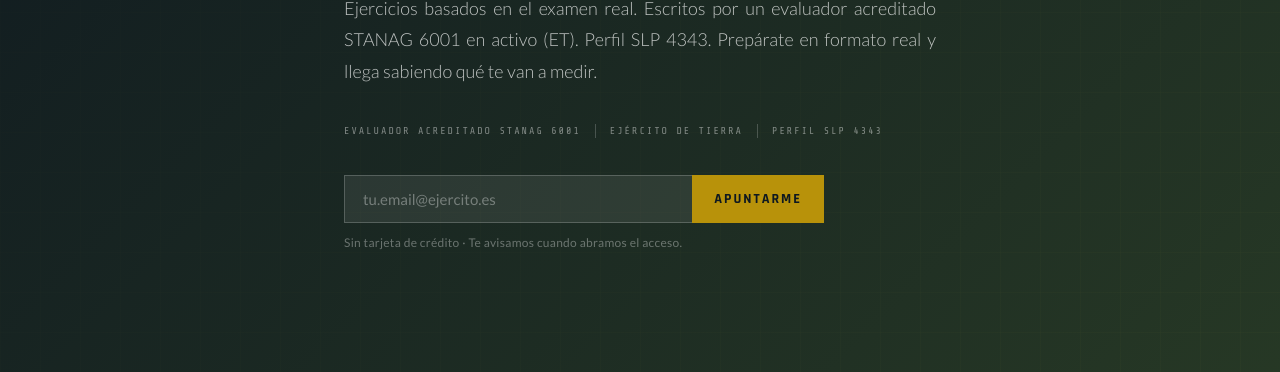
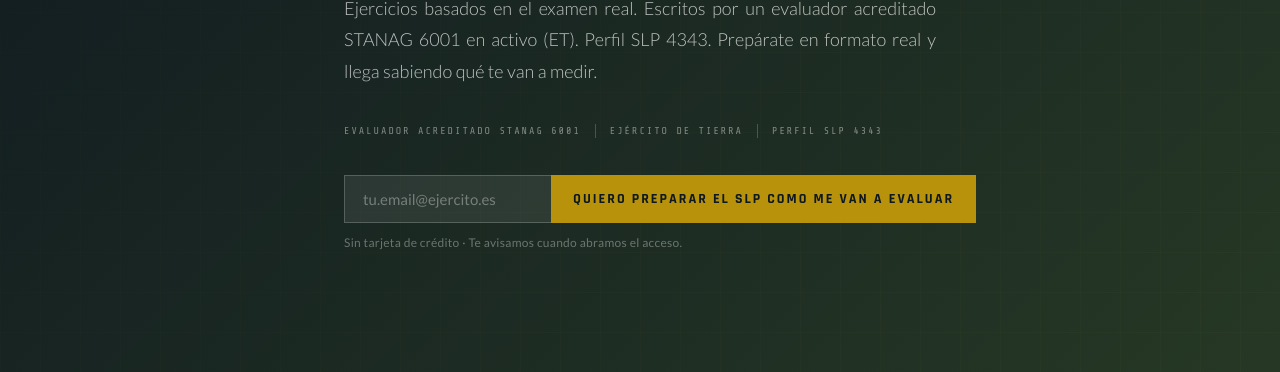
Before and after one commit to gabyseza-cyber/SLPPASS, a plain HTML site: page index.html in a window 1280 px wide. Shown: the part 428-800 px from the top of the page. Drawn offline with nearby package versions, Linux system fonts and the light colour scheme.

Commit message:
Update index.html

```diff
--- a/index.html
+++ b/index.html
@@ -391,7 +391,7 @@ footer{background:var(--txb);padding:40px 5vw;text-align:center}
         placeholder="tu.email@ejercito.es" required>
 
       <button class="form-btn" type="submit">
-        APUNTARME
+        QUIERO PREPARAR EL SLP COMO ME VAN A EVALUAR
       </button>
     </div>
   </form>
```
